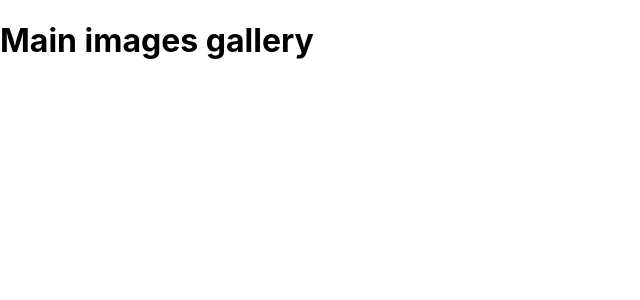
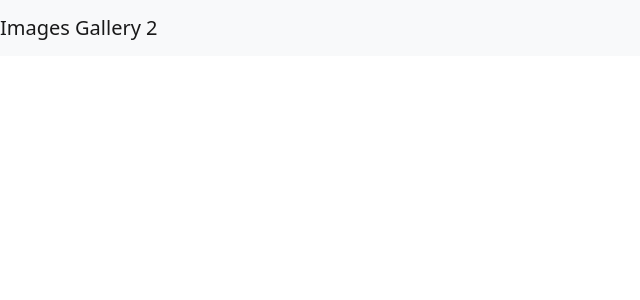
Before and after one commit to shivamvku/ReactFlaskApp, a React (Create React App) app in the folder flaskfrontend/: page / in a window 1280 px wide. Shown: the top 300 px of the page, without its empty margins (0-640 px from the left). Built offline with nearby package versions, Linux system fonts and the light colour scheme.

Commit message:
updated header

```diff
--- a/flaskfrontend/package.json
+++ b/flaskfrontend/package.json
@@ -6,7 +6,9 @@
     "@testing-library/jest-dom": "^5.16.5",
     "@testing-library/react": "^13.4.0",
     "@testing-library/user-event": "^13.5.0",
+    "bootstrap": "^5.2.2",
     "react": "^18.2.0",
+    "react-bootstrap": "^2.5.0",
     "react-dom": "^18.2.0",
     "react-scripts": "5.0.1",
     "web-vitals": "^2.1.4"
--- a/flaskfrontend/src/App.js
+++ b/flaskfrontend/src/App.js
@@ -1,8 +1,10 @@
+import 'bootstrap/dist/css/bootstrap.min.css';
+import Header from './components/Header';
 
 function App() {
   return (
     <div className="App">
-     <h1>Main images gallery </h1>
+     <Header title='Images Gallery 2'/>
     </div>
   );
 }
--- /dev/null
+++ b/flaskfrontend/src/components/Header.js
@@ -0,0 +1,13 @@
+import React from "react";
+import { Navbar } from 'react-bootstrap';
+
+const Header = (props) => {
+    const {title} = props;
+    return(
+        <Navbar bg="light" variant="light">
+          <Navbar.Brand href="/">{props.title}</Navbar.Brand>
+      </Navbar>
+    )
+};
+
+export default Header;
```
Also changed, not shown: 1 other file (tests, documents, lock files or other folders).
